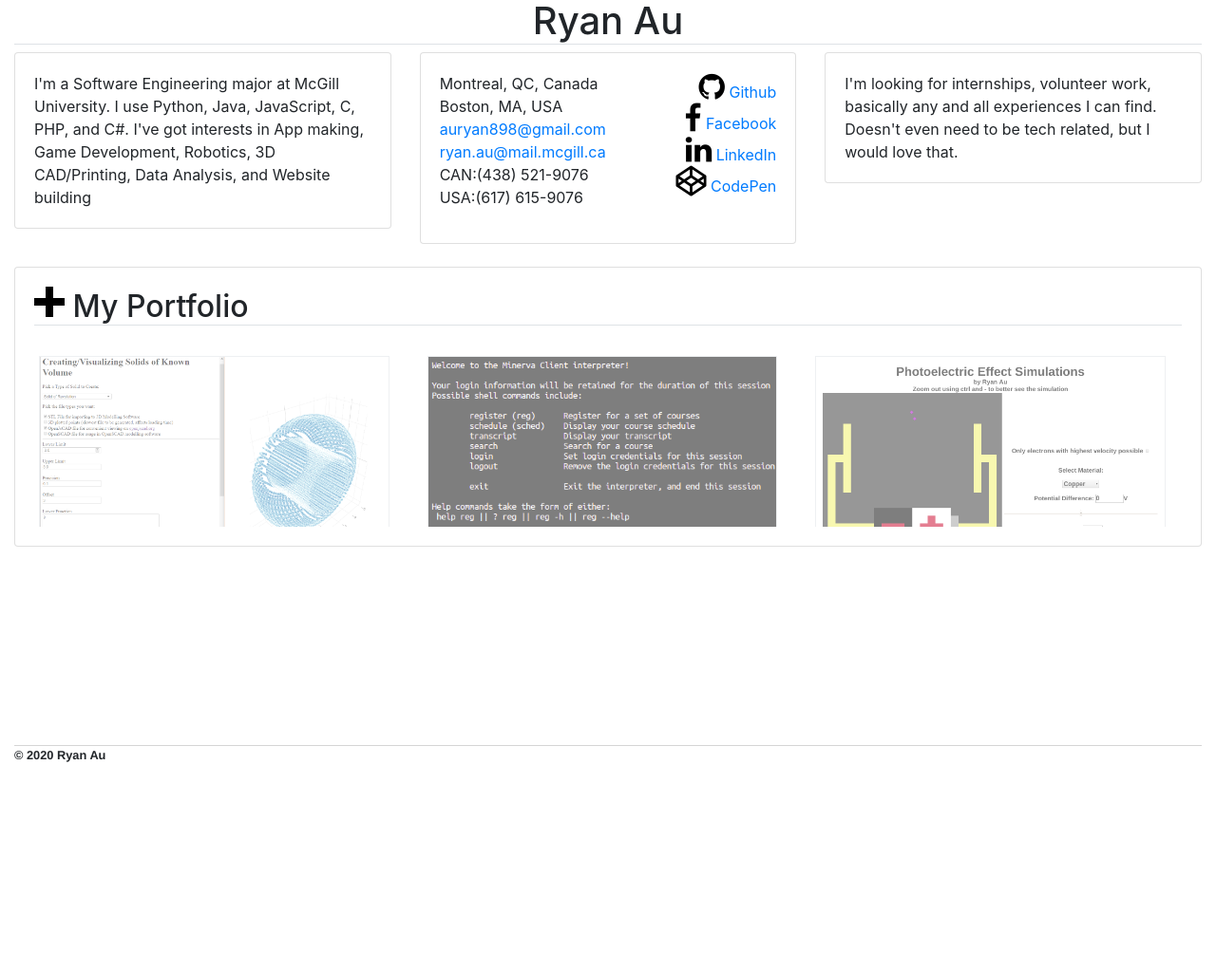
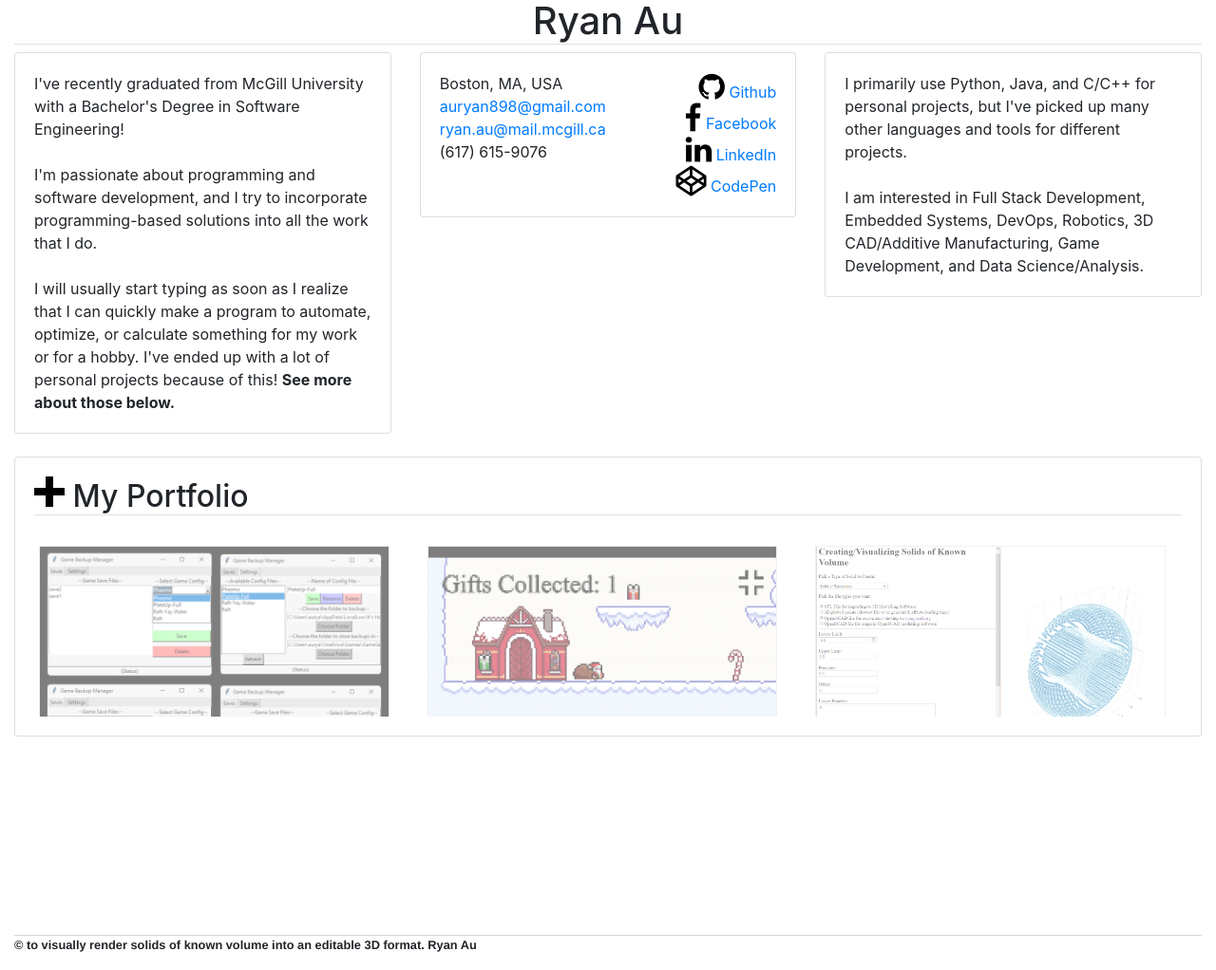
Before and after one commit to auryan898/auryan898.github.io, a Jekyll site: the page built from index.html, in a window 1280 px wide and 1400 px high, scrolled down 4 px. Shown: the part 378-1400 px from the top of the window at 95% size. Built offline with Jekyll 4.4.1, drawn with Linux system fonts in a browser that asks for light colours; before the commit the page ends 1204 px from its top, so only the background shows below that.

```diff
--- a/_layouts/burning-notes.html
+++ b/_layouts/burning-notes.html
@@ -70,7 +70,7 @@
     {{ content }}
     <footer>
       <ul>
-        <p>&copy; 2020 Ryan Au<p>
+        <p>&copy; 2023 Ryan Au<p>
       </ul>
     </footer><!-- footer -->
   </div><!-- div.container -->
--- a/_layouts/default.html
+++ b/_layouts/default.html
@@ -37,7 +37,7 @@
     {{ content }}
     <footer>
       <ul>
-        <p>&copy; 2020 Ryan Au<p>
+        <p>&copy; to visually render solids of known volume into an editable 3D format. Ryan Au<p>
       </ul>
     </footer><!-- footer -->
   </div><!-- div.container -->
--- a/_layouts/workpost.html
+++ b/_layouts/workpost.html
@@ -5,7 +5,7 @@ layout: default
   <div class="post col-sm-12">
     <h1>{{ page.title }}</h1>
     <p class="meta" style="visibility: hidden;">{{ page.date | date_to_string }}</p>
-    <p class="meta"><a href="{{page.link}}">Link to Project</a></p>
+    <p class="meta"><a href="{{page.link}}" target="_blank">Link to Project</a></p>
     <img id="main-post-image" class="img-fluid border" src="{{ page.image-link }}">
 
     {{ content }}
--- a/index.html
+++ b/index.html
@@ -17,10 +17,13 @@ title: Ryan Au Homepage
         <div class="card-body">
           <!-- <h5 class="card-title"></h5> -->
           <p class="card-text">
-            I'm a Software Engineering major at McGill University.
-            I use Python, Java, JavaScript, C, PHP, and C#.
-            I've got interests in App making, Game Development,
-            Robotics, 3D CAD/Printing, Data Analysis, and Website building
+            I've recently graduated from McGill University with a Bachelor's Degree in Software Engineering!
+            <br/><br/>
+            I'm passionate about programming and software development, and I try to incorporate programming-based solutions into all the work that I do.
+            <br/><br/>
+            I will usually start typing as soon as I realize that I can quickly make a program
+            to automate, optimize, or calculate something for my work or for a hobby.
+            I've ended up with a lot of personal projects because of this! <b>See more about those below.</b>
           </p>
         </div>
       </div> <!--div.card-->
@@ -30,7 +33,6 @@ title: Ryan Au Homepage
         <div class="card-body row">
           <!-- <h5 class="card-title"></h5> -->
           <p class="col-sm-7 card-text text-md-left text-nowrap">
-            Montreal, QC, Canada<br/>
             Boston, MA, USA<br/>
             {% if site.email %}
               <a class="card-link" href="mailto:{{site.email}}" target="_blank">
@@ -46,12 +48,8 @@ title: Ryan Au Homepage
               </a>
               <br/>
             {% endif %}
-            {% if site.phone_can%}
-              <a class="card-link">CAN:{{site.phone_can}}</a>
-              <br/>
-            {% endif %}
             {% if site.phone_usa%}
-              <a class="card-link">USA:{{site.phone_usa}}</a>
+              <a class="card-link">{{site.phone_usa}}</a>
               <br/>
             {% endif %}
           </p>
@@ -102,9 +100,11 @@ title: Ryan Au Homepage
           <div class="card-body">
             <!-- <h5 class="card-title"></h5> -->
             <p class="card-text">
-              I'm looking for internships, volunteer work, basically any and
-              all experiences I can find. Doesn't even need
-              to be tech related, but I would love that.
+              I primarily use Python, Java, and C/C++ for personal projects, but I've picked up many other languages and tools for different projects.
+              <br/><br/>
+              I am interested in Full Stack Development, Embedded Systems,
+              DevOps, Robotics, 3D CAD/Additive Manufacturing, Game Development,
+              and Data Science/Analysis.
             </p>
           </div>
         </div> <!--div.card-->
```
Also changed, not shown: work_blog/_posts/2019-04-21-work-minervaclient.md (+5 -2 lines), work_blog/_posts/2019-05-30-work-calculus-solids.md (+11 -6 lines), work_blog/_posts/2023-06-20-work-25PresentsOfChristmas copy.md (added, +10 -0 lines), work_blog/_posts/2023-06-20-work-GameBackupManager.md (added, +12 -0 lines), img/work-25PresentsOfChristmas.png (added), img/work-GameBackupManager.png (added).
